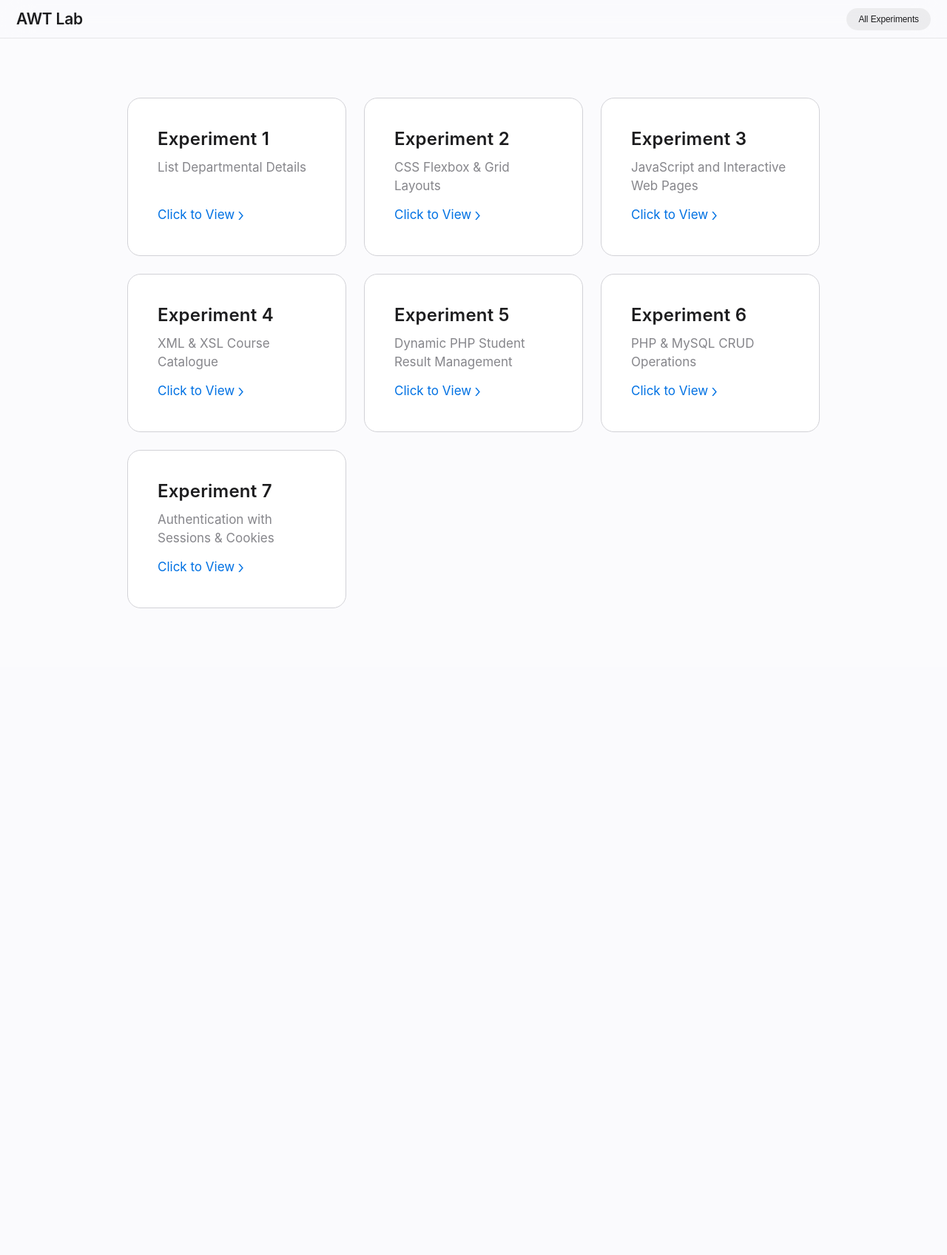
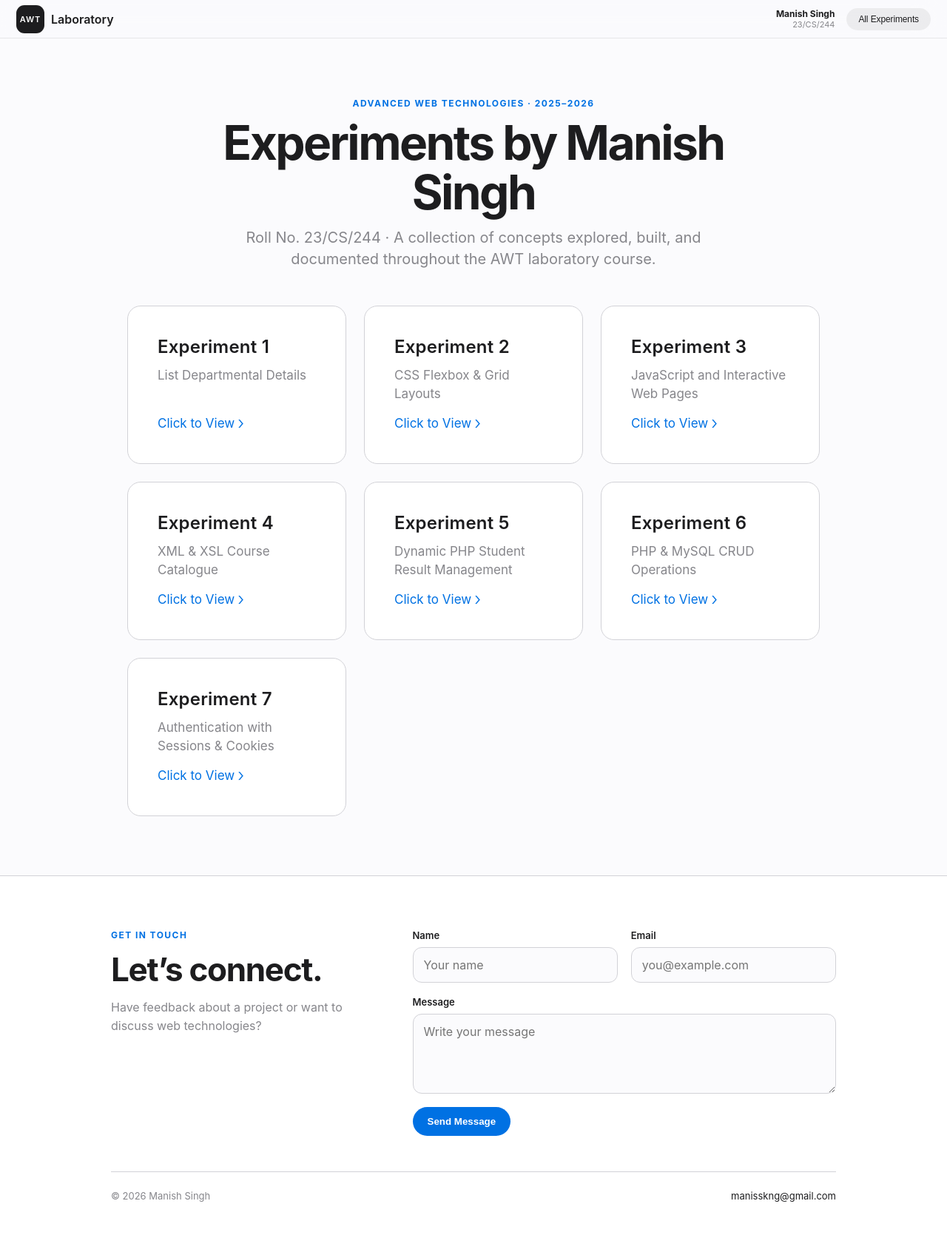
Before and after one commit to manikng/Adv-Web-Tech-LAB-DTU, a PHP site: page / in a window 1280 px wide. Shown: the whole page at 74% size. Before the commit the page ends 822 px from the top, so only its background shows below. Run offline with PHP 8.4, Linux system fonts and the light colour scheme.

Commit message:
Enhance layout and functionality: update header with logo and author info, add contact form in footer, and improve card rendering with showcase section.

```diff
--- a/css/style.css
+++ b/css/style.css
@@ -29,22 +29,58 @@ header {
     top: 0;
     z-index: 1000;
     background: var(--header-bg);
-    /* Yeh line hai apple wali frosted glass ke liye */
     backdrop-filter: saturate(180%) blur(20px);
     -webkit-backdrop-filter: saturate(180%) blur(20px);
     border-bottom: 1px solid rgba(0,0,0,0.08);
     padding: 0 22px;
-    height: 52px; /* Apple ka header hamesha compact hota hai */
+    min-height: 52px;
     display: flex;
     align-items: center;
     justify-content: space-between;
 }
 
 .logo {
-    font-size: 21px;
+    display: flex;
+    align-items: center;
+    gap: 9px;
+    color: var(--text-primary);
+    text-decoration: none;
+    font-size: 16px;
     font-weight: 600;
-    letter-spacing: -0.01em;
-    color: var(--text-primary);
+}
+
+.logo-mark {
+    display: grid;
+    place-items: center;
+    width: 38px;
+    height: 38px;
+    border-radius: 11px;
+    background: var(--text-primary);
+    color: white;
+    font-size: 11px;
+    letter-spacing: 0.08em;
+}
+
+header nav {
+    display: flex;
+    align-items: center;
+    gap: 16px;
+}
+
+.author-label {
+    display: flex;
+    flex-direction: column;
+    text-align: right;
+    line-height: 1.3;
+}
+
+.author-label strong {
+    font-size: 12px;
+}
+
+.author-label span {
+    color: var(--text-secondary);
+    font-size: 11px;
 }
 
 .nav-link {
@@ -200,3 +236,182 @@ main {
     margin-top: 12px;
     font-weight: 600;
 }
+
+.showcase-heading {
+    max-width: 760px;
+    margin: 0 auto 48px;
+}
+
+.showcase-heading h1 {
+    margin-bottom: 14px;
+    font-size: clamp(38px, 7vw, 64px);
+    line-height: 1.05;
+    letter-spacing: -0.04em;
+}
+
+.showcase-heading > p:last-child {
+    max-width: 650px;
+    margin: 0 auto;
+    color: var(--text-secondary);
+    font-size: 20px;
+    line-height: 1.45;
+}
+
+.eyebrow,
+.footer-eyebrow {
+    margin-bottom: 12px;
+    color: var(--accent-color);
+    font-size: 12px;
+    font-weight: 700;
+    letter-spacing: 0.12em;
+    text-transform: uppercase;
+}
+
+.site-footer {
+    width: 100%;
+    max-width: none;
+    padding: 72px max(22px, calc((100% - 980px) / 2));
+    border-top: 1px solid var(--card-border);
+    background: var(--card-bg);
+    text-align: left;
+    display: grid;
+    grid-template-columns: minmax(220px, 0.75fr) minmax(420px, 1.25fr);
+    gap: 48px 64px;
+}
+
+.footer-intro h2 {
+    margin-bottom: 12px;
+    font-size: 44px;
+    letter-spacing: -0.03em;
+}
+
+.footer-intro p:last-child {
+    max-width: 340px;
+    color: var(--text-secondary);
+    line-height: 1.55;
+}
+
+.contact-form {
+    display: grid;
+    grid-template-columns: 1fr 1fr;
+    gap: 18px;
+}
+
+.form-row {
+    display: flex;
+    flex-direction: column;
+    gap: 8px;
+}
+
+.form-row-full,
+.form-actions {
+    grid-column: 1 / -1;
+}
+
+.form-row label {
+    font-size: 13px;
+    font-weight: 600;
+}
+
+.form-row input,
+.form-row textarea {
+    width: 100%;
+    border: 1px solid var(--card-border);
+    border-radius: 12px;
+    background: var(--bg-color);
+    color: var(--text-primary);
+    font: inherit;
+    padding: 13px 14px;
+    outline: none;
+    transition: border-color 0.2s, box-shadow 0.2s;
+}
+
+.form-row textarea {
+    resize: vertical;
+}
+
+.form-row input:focus,
+.form-row textarea:focus {
+    border-color: var(--accent-color);
+    box-shadow: 0 0 0 3px rgba(0, 113, 227, 0.12);
+}
+
+.form-actions {
+    display: flex;
+    align-items: center;
+    gap: 16px;
+}
+
+.submit-button {
+    border: none;
+    border-radius: 980px;
+    padding: 12px 20px;
+    background: var(--accent-color);
+    color: white;
+    font-weight: 600;
+    cursor: pointer;
+}
+
+.submit-button:hover {
+    background: #0077ed;
+}
+
+.form-status {
+    color: var(--text-secondary);
+    font-size: 13px;
+}
+
+.footer-bottom {
+    grid-column: 1 / -1;
+    padding-top: 24px;
+    border-top: 1px solid var(--card-border);
+    display: flex;
+    justify-content: space-between;
+    color: var(--text-secondary);
+    font-size: 13px;
+}
+
+.footer-bottom a {
+    color: var(--text-primary);
+    text-decoration: none;
+}
+
+@media (max-width: 760px) {
+    header {
+        padding: 8px 14px;
+    }
+
+    .logo > span:last-child,
+    .author-label {
+        display: none;
+    }
+
+    main {
+        padding-top: 48px;
+    }
+
+    .showcase-heading > p:last-child {
+        font-size: 17px;
+    }
+
+    .site-footer {
+        grid-template-columns: 1fr;
+        padding-top: 56px;
+        padding-bottom: 56px;
+        gap: 32px;
+    }
+
+    .contact-form {
+        grid-template-columns: 1fr;
+    }
+
+    .form-row-full,
+    .form-actions {
+        grid-column: 1;
+    }
+
+    .footer-bottom {
+        flex-direction: column;
+        gap: 8px;
+    }
+}
--- a/index.html
+++ b/index.html
@@ -9,15 +9,52 @@
 <body>
 
     <header>
-        <div class="logo">AWT Lab</div>
-        <nav>
-            <!-- Yeh button home pe wapas laane ke liye hai -->
-            <button id="home-btn" class="nav-link active">All Experiments</button>
+        <a class="logo" href="./" aria-label="AWT Lab home">
+            <span class="logo-mark">AWT</span>
+            <span>Laboratory</span>
+        </a>
+        <nav aria-label="Primary navigation">
+            <span class="author-label">
+                <strong>Manish Singh</strong>
+                <span>23/CS/244</span>
+            </span>
+            <button id="home-btn" class="nav-link active" type="button">All Experiments</button>
         </nav>
     </header>
 
-    <!-- Sirf ek empty div, isme JS apne aap cards daal dega -->
     <main id="app-content"></main>
+
+    <footer class="site-footer" id="contact">
+        <div class="footer-intro">
+            <p class="footer-eyebrow">Get in touch</p>
+            <h2>Let’s connect.</h2>
+            <p>Have feedback about a project or want to discuss web technologies?</p>
+        </div>
+
+        <form class="contact-form" id="contact-form">
+            <div class="form-row">
+                <label for="contact-name">Name</label>
+                <input id="contact-name" name="name" type="text" autocomplete="name" placeholder="Your name" required>
+            </div>
+            <div class="form-row">
+                <label for="contact-email">Email</label>
+                <input id="contact-email" name="email" type="email" autocomplete="email" placeholder="you@example.com" required>
+            </div>
+            <div class="form-row form-row-full">
+                <label for="contact-message">Message</label>
+                <textarea id="contact-message" name="message" rows="4" placeholder="Write your message" required></textarea>
+            </div>
+            <div class="form-actions">
+                <button class="submit-button" type="submit">Send Message</button>
+                <p class="form-status" id="form-status" role="status"></p>
+            </div>
+        </form>
+
+        <div class="footer-bottom">
+            <p>© 2026 Manish Singh</p>
+            <a href="mailto:manisskng@gmail.com">manisskng@gmail.com</a>
+        </div>
+    </footer>
 
     <script src="js/app.js"></script>
 </body>
--- a/js/app.js
+++ b/js/app.js
@@ -15,7 +15,13 @@ const homeBtn = document.getElementById('home-btn');
 
 // --- FUNCTION TO BUILD CARDS ---
 function renderGrid() {
-    let cardsHTML = '<div class="grid-container">';
+    let cardsHTML = `
+        <section class="showcase-heading">
+            <p class="eyebrow">Advanced Web Technologies · 2025–2026</p>
+            <h1>Experiments by Manish Singh</h1>
+            <p>Roll No. 23/CS/244 · A collection of concepts explored, built, and documented throughout the AWT laboratory course.</p>
+        </section>
+        <div class="grid-container">`;
 
     experiments.forEach(exp => {
         cardsHTML += `
@@ -64,6 +70,24 @@ homeBtn.addEventListener('click', () => {
     homeBtn.classList.add('active');
 });
 
+// --- CONTACT FORM ---
+const contactForm = document.getElementById('contact-form');
+const formStatus = document.getElementById('form-status');
+
+contactForm.addEventListener('submit', event => {
+    event.preventDefault();
+
+    const formData = new FormData(contactForm);
+    const name = formData.get('name').trim();
+    const email = formData.get('email').trim();
+    const message = formData.get('message').trim();
+    const subject = encodeURIComponent(`AWT Lab Contact — ${name}`);
+    const body = encodeURIComponent(`Name: ${name}\nEmail: ${email}\n\n${message}`);
+
+    formStatus.textContent = 'Opening your email application…';
+    window.location.href = `mailto:manisskng@gmail.com?subject=${subject}&body=${body}`;
+});
+
 // --- INITIAL LOAD ---
 // Page jab open ho toh pehle grid bana ke dikhao
 renderGrid();
```
